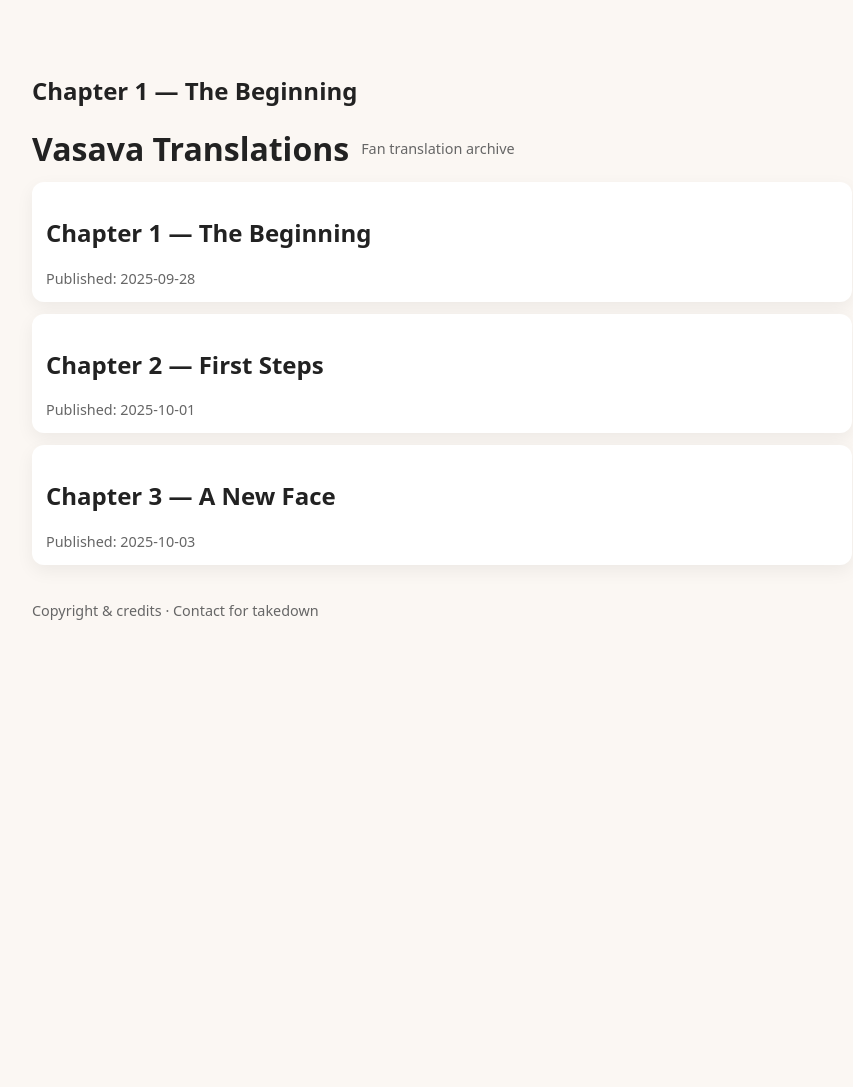
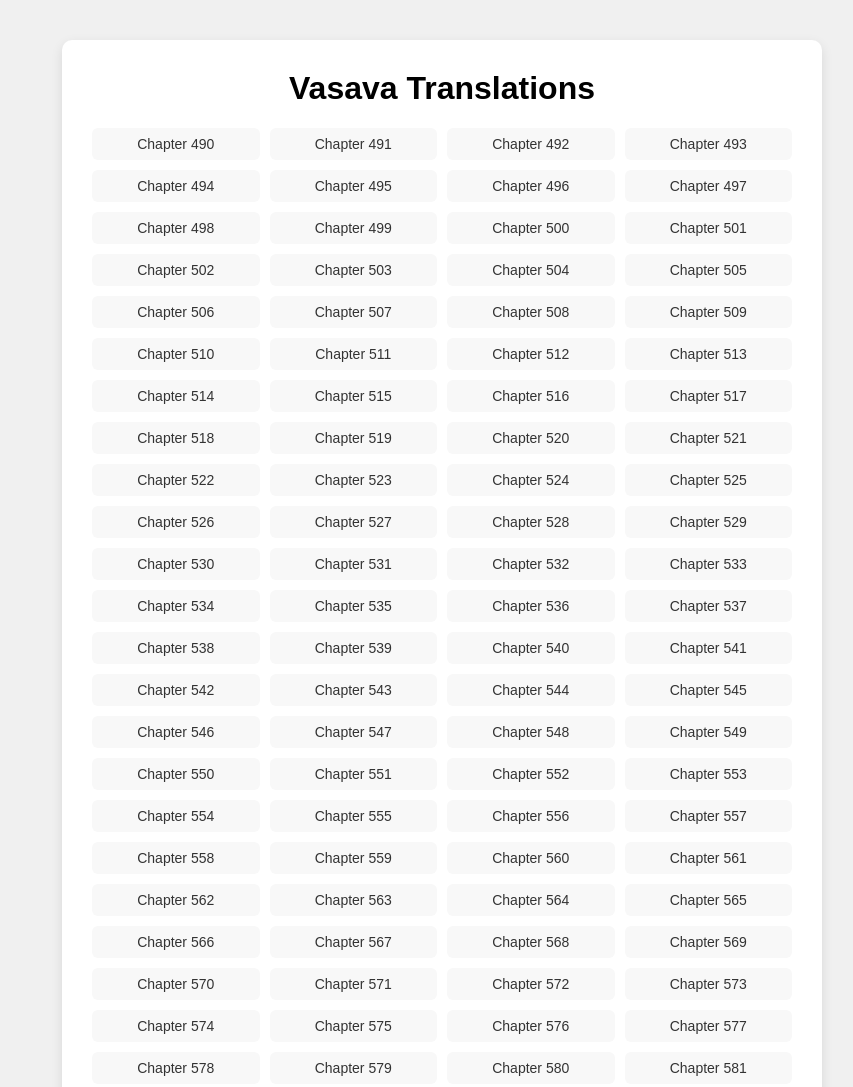
Before and after one commit to Jaiii13/Jaiii13.github.io, a plain HTML site: page index.html in a window 1280 px wide. Shown: the top 1087 px of the page, without its empty margins (198-1051 px from the left). Before the commit the page ends 800 px from the top, so only its background shows below. Drawn offline with Linux system fonts and the light colour scheme.

Commit message:
Update index.html

```diff
--- a/index.html
+++ b/index.html
@@ -2,45 +2,66 @@
 <html lang="en">
 <head>
   <meta charset="utf-8" />
-<meta name="viewport" content="width=device-width,initial-scale=1" />
   <title>Vasava Translations</title>
   <style>
-  body{font-family:system-ui,Segoe UI,Roboto,Arial,Helvetica;background:#FBF7F3;color:#222;max-width:820px;margin:36px auto;padding:18px}
-  header{display:flex;align-items:center;gap:12px}
-  h1{margin:0}
-  .card{background:#fff;border-radius:12px;padding:14px;margin:12px 0;box-shadow:0 6px 18px rgba(20,20,20,0.06)}
-  a{color:inherit;text-decoration:none}
-  .meta{color:#666;font-size:0.9rem}
+    body {
+      font-family: Arial, sans-serif;
+      background: #f0f0f0;
+      margin: 0;
+      padding: 40px;
+      display: flex;
+      justify-content: center;
+    }
+    .container {
+      background: #fff;
+      padding: 30px;
+      border-radius: 10px;
+      box-shadow: 0 4px 12px rgba(0,0,0,0.1);
+      max-width: 700px;
+      width: 100%;
+    }
+    h1 {
+      text-align: center;
+      margin-top: 0;
+    }
+    .chapters {
+      display: grid;
+      grid-template-columns: repeat(auto-fill, minmax(140px, 1fr));
+      gap: 10px;
+      margin-top: 20px;
+    }
+    .chapters a {
+      display: block;
+      padding: 8px;
+      background: #f8f8f8;
+      border-radius: 6px;
+      text-decoration: none;
+      color: #333;
+      text-align: center;
+      font-size: 14px;
+      transition: background 0.2s;
+    }
+    .chapters a:hover {
+      background: #e0e0e0;
+    }
   </style>
 </head>
 <body>
-  <h2><a href="chapters/ch01.html">Chapter 1 — The Beginning</a></h2>
-
-<header>
+  <div class="container">
     <h1>Vasava Translations</h1>
-  <div class="meta">Fan translation archive</div>
-</header>
-
-<section id="list"></section>
+    <div class="chapters" id="chapters"></div>
+  </div>
 
   <script>
-/* Add chapters here in order. href should match files in /chapters/ */
-const chaptersList = [
-  {title: "Chapter 1 — The Beginning", href: "chapters/ch01.html", date: "2025-09-28"},
-  {title: "Chapter 2 — First Steps", href: "chapters/ch02.html", date: "2025-10-01"},
-  {title: "Chapter 3 — A New Face", href: "chapters/ch03.html", date: "2025-10-03"}
-];
-
-const list = document.getElementById('list');
-for (const c of chaptersList) {
-  const card = document.createElement('article');
-  card.className = 'card';
-  card.innerHTML = `<h2><a href="${c.href}">${c.title}</a></h2>
-    <div class="meta">Published: ${c.date}</div>`;
-  list.appendChild(card);
+    const start = 490;
+    const end = 710;
+    const list = document.getElementById('chapters');
+    for (let i = start; i <= end; i++) {
+      const a = document.createElement('a');
+      a.href = `chapters/ch${i}.html`;
+      a.textContent = `Chapter ${i}`;
+      list.appendChild(a);
     }
   </script>
-
-<footer class="meta" style="margin-top:36px">Copyright & credits · Contact for takedown</footer>
 </body>
 </html>
```
Lines whose indentation alone changed are shown as unchanged.
